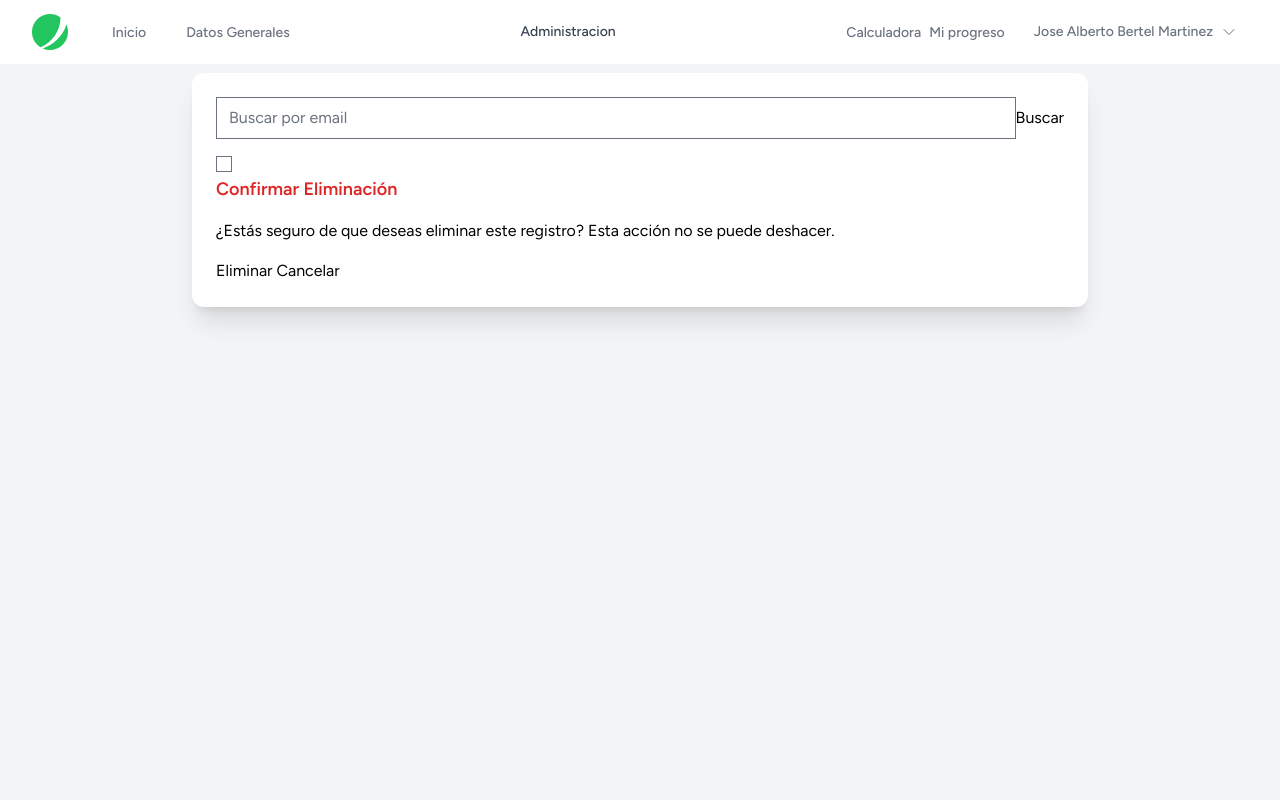
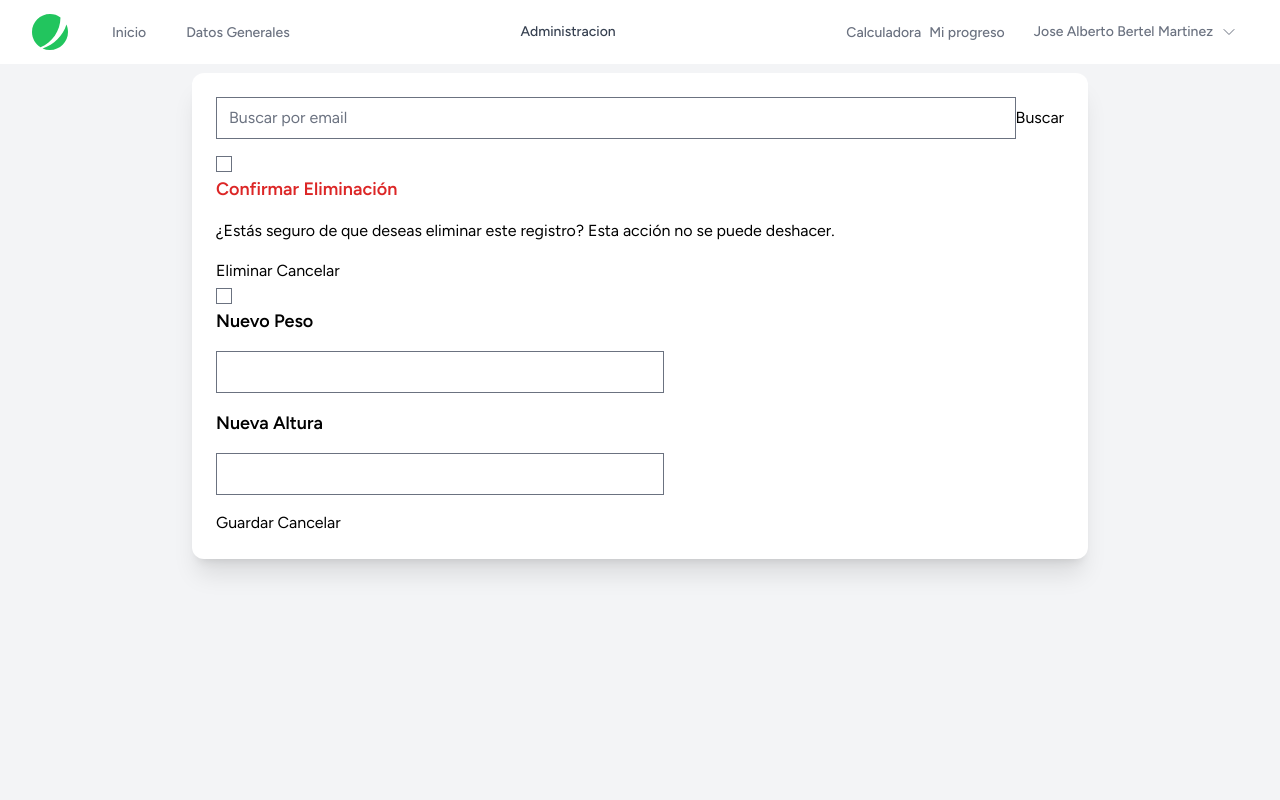
Before and after one commit to Jose-Bertel/calculator, a Laravel app: page /progreso-usuario in a window 1280 px wide. Run offline with Laravel 12, Linux system fonts and the light colour scheme; a user stored in the database is signed in; data comes from the database, SQL or seed files in the repository; tables that the repository leaves empty hold one stand-in row (values such as "Sample post"); style sheets or scripts are compiled from the project's sources; some libraries are stand-ins or nearby versions.

Commit message:
Actualizacion log y funcionalidades administrativas

```diff
--- a/app/Livewire/Administracion/ProgresoUsuario.php
+++ b/app/Livewire/Administracion/ProgresoUsuario.php
@@ -19,7 +19,12 @@
     public $search;
     public $userId = 0;
     public $user;
+    public $registroId;
 
+    public bool $modalActualizarDatos = false;
+    public $newPeso;
+    public $newAltura;
+    public $newImc;
     public bool $mostrarModalEliminar = false;
     public $registroAEliminar = null;
 
@@ -42,7 +47,7 @@
             $this->mount();
         }
     }
-        public function abrirModalEliminar(int $userId): void
+    public function abrirModalEliminar(int $userId): void
     {
         $this->registroAEliminar = RegistroImcService::getById($userId);
         $this->mostrarModalEliminar = true;
@@ -60,4 +65,31 @@
         $this->registroAEliminar = null;
         $this->mostrarModalEliminar = false;
     }
+    public function abrirModalActualizar($id)
+    {
+        $registro = RegistroImcService::getById($id);
+        $this->registroId = $registro->id;
+        $this->newAltura = $registro->estatura;
+        $this->newPeso = $registro->peso;
+        $this->modalActualizarDatos = true;
+    }
+    public function actualizar(): void
+    {
+        $this->validate([
+            'newPeso' => 'required|numeric|min:1',
+            'newAltura' => 'required|numeric|min:0.1',
+        ]);
+        $this->newImc = round($this->newPeso / (($this->newAltura/100) ** 2),2);
+        RegistroImcService::actualizarRegistroImc(
+                    $this->registroId,
+                    $this->newPeso,
+                    $this->newAltura,
+                    $this->newImc
+        );
+        $this->modalActualizarDatos = false;
+        $this->mount();
+    }
+    public function cerrarModalActualizar(){
+        $this->modalActualizarDatos = false;
+    }
 }
--- a/app/Services/RegistroImcService.php
+++ b/app/Services/RegistroImcService.php
@@ -175,5 +175,14 @@
     {
         $user->delete();
     }
-
+    public static function actualizarRegistroImc($id, $peso, $estatura,$imc)
+    {
+        $registro = RegistroImc::findOrFail($id);
+        if ($registro) {
+                $registro->peso = $peso;
+                $registro->estatura = $estatura;
+                $registro->imc = $imc;
+                $registro->save();
+        }
+    }
 }
--- a/resources/views/livewire/administracion/progreso-usuario.blade.php
+++ b/resources/views/livewire/administracion/progreso-usuario.blade.php
@@ -49,7 +49,7 @@
                                 <button wire:click="abrirModalEliminar({{ $registro->id }})" class="btn btn-xs btn-error">Eliminar</button>
                             </li>
                             <li class="my-1">
-                                <button wire:click="abrirmodalactualizar()"({{ $registro->id }})" class="btn btn-xs btn-info">Actualizar</button>
+                                <button wire:click="abrirModalActualizar({{ $registro->id }})" class="btn btn-xs btn-info">Actualizar</button>
                             </li>
                         </ul>
                         </details>
@@ -97,4 +97,21 @@
         </div>
         </div>
     </div>
+
+    {{-- MODAL ACTUALIZAR DATOS --}}
+  <input type="checkbox" id="modal-cambio-nombre" class="modal-toggle" wire:model="modalActualizarDatos" />
+  <div class="modal">
+    <div class="modal-box max-w-md">
+      <h3 class="font-bold text-lg mb-4">Nuevo Peso</h3>
+      <input type="text" wire:model.defer="newPeso" class="input input-bordered w-full mb-4" />
+      @error('newPeso') <p class="text-error text-sm mt-1">{{ $message }}</p> @enderror
+      <h3 class="font-bold text-lg mb-4">Nueva Altura</h3>
+      <input type="text" wire:model.defer="newAltura" class="input input-bordered w-full mb-4" />
+      @error('newAltura') <p class="text-error text-sm mt-1">{{ $message }}</p> @enderror
+      <div class="modal-action">
+        <button wire:click="actualizar()" class="btn btn-primary">Guardar</button>
+        <button wire:click="cerrarModalActualizar" class="btn btn-secondary">Cancelar</button>
+      </div>
+    </div>
+  </div>
 </div>
--- a/resources/views/livewire/administracion/usuarios.blade.php
+++ b/resources/views/livewire/administracion/usuarios.blade.php
@@ -126,7 +126,7 @@
                         <summary class="menu btn btn-ghost btn-xs">...</summary>
                         <ul class="flex flex-col justify-center align-middle">
                             <li class="my-1">
-                                <button wire:click="abrirModalEliminar({{ $usuario->id }})" class="btn btn-xs btn-error">Eliminar</button>
+                                <button wire:click="confirmarEliminacion({{ $usuario->id }})" class="btn btn-xs btn-error">Eliminar</button>
                             </li>
                             <li class="my-1">
                                 <button wire:click="abrirModalAsignarRol({{ $usuario->id }})" class="btn btn-xs btn-info">Asignar rol</button>
```
Also changed, not shown: resources/views/livewire/activity-log-table.blade.php (+34 -11 lines).
